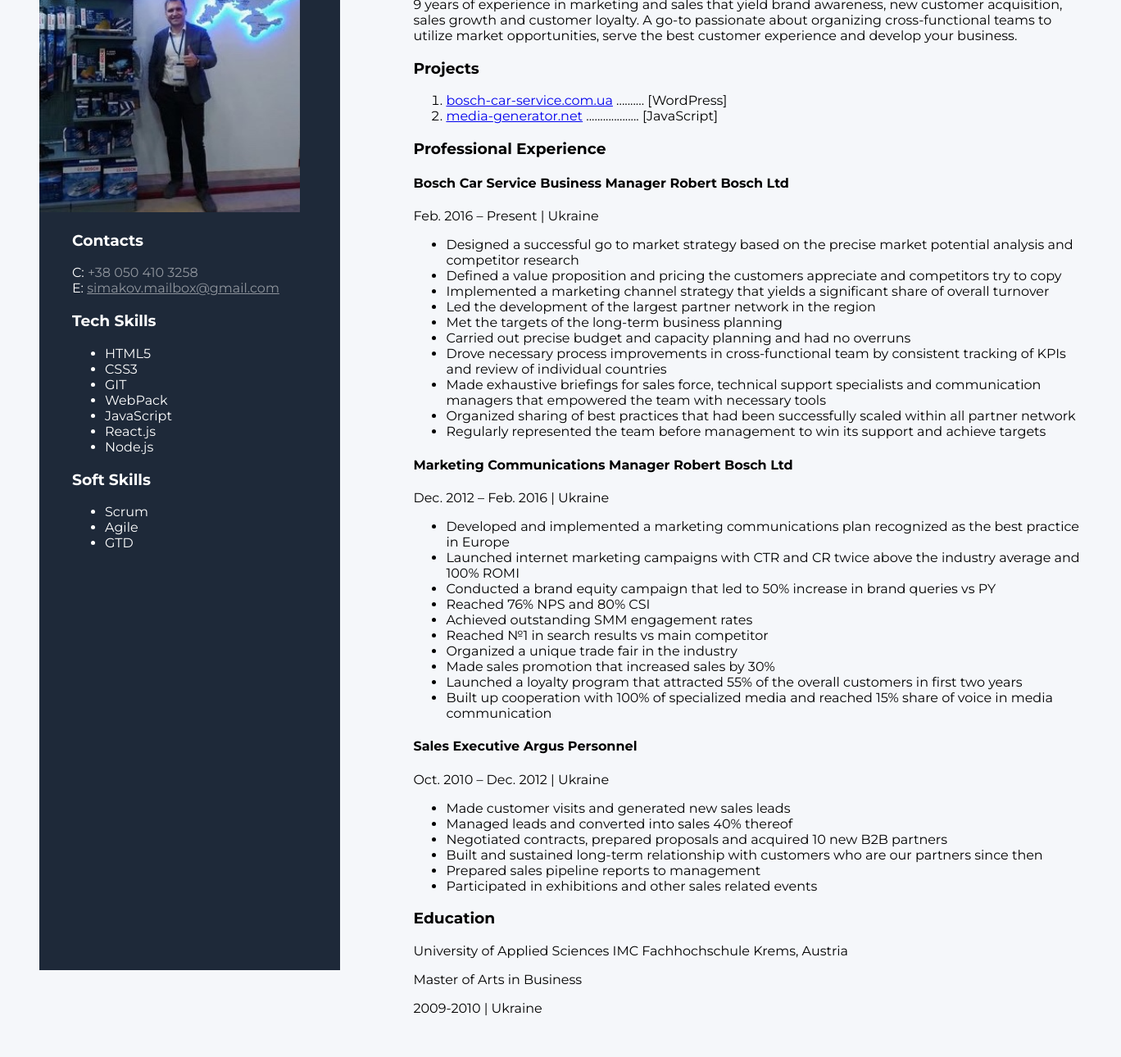
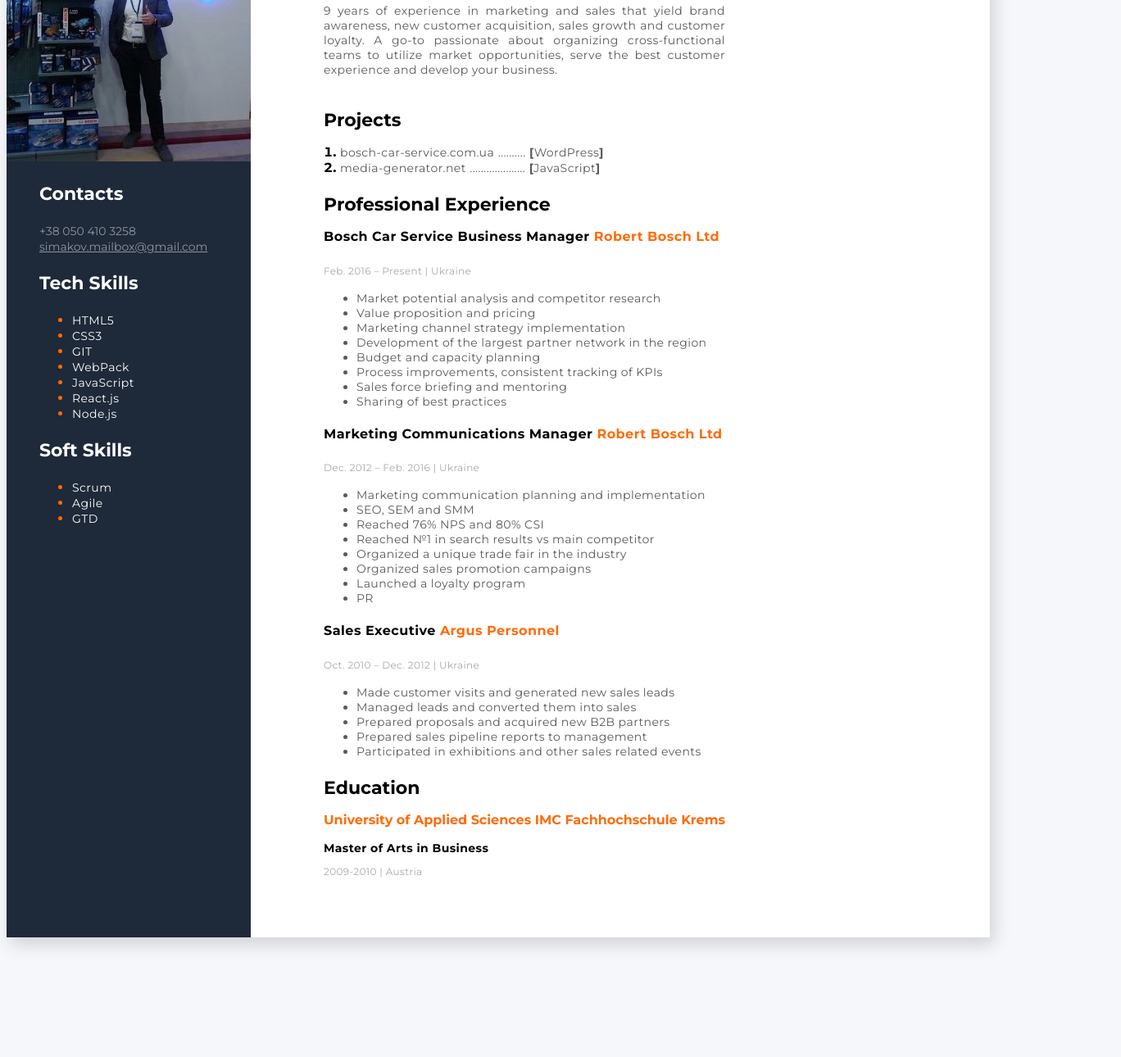
Before and after one commit to OleksandrSimakov/vscode-basics, a plain HTML site: page index.html in a window 1280 px wide. Shown: the part 183-1473 px from the top of the page at 82% size, 1368 px wide, since content can reach past the window. Drawn offline with Linux system fonts and the light colour scheme.

Commit message:
finalizes styles

```diff
--- a/css/styles.css
+++ b/css/styles.css
@@ -1,37 +1,250 @@
 body {
-  font-family: "Montserrat", sans-serif;
-  padding: 40px;
+  font-family: "Montserrat";
   width: 1280px;
   height: 1965px;
   background-color: #f5f7fa;
 }
 img {
   margin-left: -40px;
-  height: 354px;
 }
 .sidebar {
+  width: 298px;
+  height: 1319px;
   background-color: #1e2939;
-  width: 370px;
-  height: 1319px;
   box-sizing: border-box;
   padding: 40px 0px 0px 40px;
+}
+.aside {
   color: #ffffff;
+  font-family: Montserrat;
+  font-size: 22px;
+  font-weight: 700;
+  font-style: normal;
+  letter-spacing: normal;
+  line-height: 24px;
+  text-align: left;
+  font-style: normal;
+  letter-spacing: normal;
+  line-height: normal;
+}
+.skills {
+  color: #ffffff;
+  font-family: Montserrat;
+  font-size: 14px;
+  font-weight: 400;
+  font-style: normal;
+  letter-spacing: normal;
+  line-height: 24px;
+  text-align: left;
+  font-style: normal;
+  letter-spacing: 0.42px;
+  line-height: normal;
+}
+.marker {
+  color: #ff6b08;
 }
 .e-mail {
   opacity: 0.5;
   color: #ffffff;
+  font-size: 14px;
 }
 .phone {
   text-decoration: none;
   opacity: 0.5;
   color: #ffffff;
+  font-size: 14px;
 }
 .main-container {
   display: flex;
   box-sizing: border-box;
+  width: 1200px;
+  height: 1319px;
+  box-shadow: 5px 9px 20px rgba(0, 0, 0, 0.15);
+  background-color: #ffffff;
 }
 .about-me {
   margin-left: 89px;
-  width: 830px;
+  width: 902x;
   box-sizing: border-box;
 }
+.position {
+  height: 14px;
+  color: #000000;
+  font-family: Montserrat;
+  font-size: 14px;
+  font-weight: 700;
+  font-style: normal;
+  letter-spacing: normal;
+  line-height: 24px;
+  text-align: left;
+  font-style: normal;
+  letter-spacing: 0.42px;
+  line-height: normal;
+  margin-top: 60px;
+}
+.name {
+  height: 45px;
+  color: #000000;
+  font-family: Montserrat;
+  font-size: 45px;
+  font-weight: 700;
+  font-style: normal;
+  letter-spacing: normal;
+  line-height: 89px;
+  text-align: left;
+  font-style: normal;
+  letter-spacing: normal;
+  line-height: normal;
+}
+.statement {
+  width: 490px;
+  height: 107px;
+  color: #595959;
+  font-family: Montserrat;
+  font-size: 14px;
+  font-weight: 400;
+  font-style: normal;
+  letter-spacing: normal;
+  line-height: 24px;
+  text-align: justify;
+  font-style: normal;
+  letter-spacing: 0.42px;
+  line-height: normal;
+}
+.h3-about-me {
+  height: 21px;
+  color: #000000;
+  font-family: Montserrat;
+  font-size: 22px;
+  font-weight: 700;
+  font-style: normal;
+  letter-spacing: normal;
+  line-height: 24px;
+  text-align: left;
+  font-style: normal;
+  letter-spacing: normal;
+  line-height: normal;
+}
+.technology {
+  width: 138px;
+  height: 62px;
+  color: #595959;
+  font-family: Montserrat;
+  font-size: 14px;
+  font-weight: 400;
+  font-style: normal;
+  letter-spacing: normal;
+  line-height: 24px;
+  text-align: left;
+  color: #000000;
+  font-family: "Montserrat - Bold";
+  font-weight: 700;
+  font-style: normal;
+  letter-spacing: 0.42px;
+  line-height: normal;
+  font-family: "Montserrat - Bold";
+  font-weight: 700;
+  font-style: normal;
+  letter-spacing: 0.42px;
+  line-height: normal;
+  font-family: "Montserrat - Regular";
+  font-weight: 400;
+  font-style: normal;
+  letter-spacing: 0.42px;
+  line-height: normal;
+  color: #000000;
+  font-family: "Montserrat - Regular";
+  font-weight: 400;
+  font-style: normal;
+  letter-spacing: 0.42px;
+  line-height: normal;
+}
+.link {
+  width: 189px;
+  height: 63px;
+  color: #595959;
+  font-family: Montserrat;
+  font-size: 14px;
+  font-weight: 400;
+  font-style: normal;
+  letter-spacing: normal;
+  line-height: 24px;
+  text-align: left;
+  /* Text style for "https://lo" */
+  font-style: normal;
+  letter-spacing: 0.42px;
+  line-height: normal;
+  text-decoration: none;
+}
+.position-company {
+  color: #ff6b08;
+  font-family: Montserrat;
+  font-size: 16px;
+  font-weight: 700;
+  font-style: normal;
+  letter-spacing: normal;
+  line-height: 24px;
+  text-align: left;
+  /* Text style for "Manager" */
+  color: #000000;
+  font-style: normal;
+  letter-spacing: 0.48px;
+  line-height: normal;
+  /* Text style for "Roga & Kop" */
+  font-style: normal;
+  letter-spacing: 0.48px;
+  line-height: normal;
+}
+.yellow-company {
+  color: #ff6b08;
+}
+.date {
+  height: 13px;
+  color: #a8a8a8;
+  font-family: Montserrat;
+  font-size: 12px;
+  font-weight: 400;
+  font-style: normal;
+  letter-spacing: normal;
+  line-height: 24px;
+  text-align: left;
+  /* Text style for "September" */
+  font-style: normal;
+  letter-spacing: 0.36px;
+  line-height: normal;
+}
+.marker2 {
+  font-weight: 700;
+}
+.responsibilities {
+  color: #595959;
+  font-family: Montserrat;
+  font-size: 14px;
+  font-weight: 400;
+  font-style: normal;
+  letter-spacing: normal;
+  line-height: 24px;
+  text-align: left;
+  /* Text style for "Lorem ipsu" */
+  font-style: normal;
+  letter-spacing: 0.42px;
+  line-height: normal;
+}
+ol {
+  padding: 0px;
+  margin-left: 20px;
+}
+.education {
+  height: 13px;
+  color: #000000;
+  font-family: Montserrat;
+  font-size: 14px;
+  font-weight: 700;
+  font-style: normal;
+  letter-spacing: normal;
+  line-height: 24px;
+  text-align: left;
+  /* Text style for "Management" */
+  font-style: normal;
+  letter-spacing: 0.42px;
+  line-height: normal;
--- a/index.html
+++ b/index.html
@@ -1,11 +1,14 @@
 <!DOCTYPE html>
 <html lang="en">
   <head>
-    <meta charset="UTF-8">
-    <meta name="viewport" content="width=device-width, initial-scale=1.0">
+    <meta charset="UTF-8" />
+    <meta name="viewport" content="width=device-width, initial-scale=1.0" />
     <title>CV SIMAKOV OLEKSANDR</title>
-    <link rel="stylesheet" href="css/styles.css">
-    <link href="https://fonts.googleapis.com/css2?family=Montserrat:wght@400;700&display=swap" rel="stylesheet">
+    <link rel="stylesheet" href="css/styles.css" />
+    <link
+      href="https://fonts.googleapis.com/css2?family=Montserrat:wght@400;700&display=swap"
+      rel="stylesheet noreferrer noopener"
+    />
   </head>
   <body>
     <!--main container-->
@@ -13,33 +16,38 @@
       <!--sidebar container-->
       <div class="sidebar">
         <aside>
-                <img src="./img/IMG_7129.jpg" alt="my photo">
+          <img src="./img/IMG_7129.jpg" alt="my photo" width="298" height="332"/>
           <!--Contacts container-->
           <div>
-                    <h3>Contacts</h3>
-                    <div> C: <a class="phone" href="tel:+380504103258"> +38 050 410 3258</a></div>
-                    <div> E: <a class="e-mail" href="mailto:simakov.mailbox@gmail.com">simakov.mailbox@gmail.com</a></div>
+            <h3 class="aside">Contacts</h3>
+            <div>
+              <a class="phone" href="tel:+380504103258"> +38 050 410 3258</a>
+            </div>
+            <div>
+              <a class="e-mail" href="mailto:simakov.mailbox@gmail.com"
+                >simakov.mailbox@gmail.com</a>
+            </div>
           </div>
           <!--Tech Skills container-->
           <div>
-                    <h3>Tech Skills</h3>
+            <h3 class="aside">Tech Skills</h3>
             <ul>
-                        <li>HTML5</li>
-                        <li>CSS3</li>
-                        <li>GIT</li>
-                        <li>WebPack</li>
-                        <li>JavaScript</li>
-                        <li>React.js</li>
-                        <li>Node.js</li>
+              <li class="marker"><span class="skills">HTML5</span></li>
+              <li class="marker"><span class="skills">CSS3</span></li>
+              <li class="marker"><span class="skills">GIT</span></li>
+              <li class="marker"><span class="skills">WebPack</span></li>
+              <li class="marker"><span class="skills">JavaScript</span></li>
+              <li class="marker"><span class="skills">React.js</span></li>
+              <li class="marker"><span class="skills">Node.js</span></li>
             </ul>
           </div>
           <!--Soft Skills container-->
           <div>
-                    <h3>Soft Skills</h3>
+            <h3 class="aside">Soft Skills</h3>
             <ul>
-                        <li>Scrum</li>
-                        <li>Agile</li>
-                        <li>GTD</li>
+              <li class="marker"><span class="skills">Scrum</span></li>
+              <li class="marker"><span class="skills">Agile</span></li>
+              <li class="marker"><span class="skills">GTD</span></li>
             </ul>
           </div>
         </aside>
@@ -48,139 +56,104 @@
       <div class="about-me">
         <!--statement container-->
         <div>
-                <h2>Marketing Manager</h2>
-                <h1>OLEKSANDR SIMAKOV</h1>
-                <p>9 years of experience in marketing and sales that yield brand awareness, new customer acquisition, sales growth and
-                customer loyalty. A go-to passionate about organizing cross-functional teams to utilize market opportunities, serve the
-                best customer experience and develop your business.</p>
+          <h2 class="position">Marketing Manager</h2>
+          <h1 class="name">Oleksandr Simakov</h1>
+          <p class="statement">
+            9 years of experience in marketing and sales that yield brand
+            awareness, new customer acquisition, sales growth and customer
+            loyalty. A go-to passionate about organizing cross-functional teams
+            to utilize market opportunities, serve the best customer experience
+            and develop your business.
+          </p>
         </div>
         <!--projects container-->
         <div>
-                <h3>Projects</h3>
+          <h3 class="h3-about-me">Projects</h3>
           <ol>
-                    <li>
-                        <a href="http://bosch-car-service.com.ua">bosch-car-service.com.ua</a>
-                        <span>..........</span>
-                        <span>[WordPress]</span>
+            <li class="marker2">
+              <a class="link" href="http://bosch-car-service.com.ua" target="_blank" rel="noopener noreferrer">bosch-car-service.com.ua</a>
+              <span class="link">..........</span>
+              <span class="link"><b>[</b>WordPress<b>]</b></span>
             </li>
-                    <li>
-                        <a href="http://media-generator.net">media-generator.net</a>
-                        <span>...................</span>
-                        <span>[JavaScript]</span>
+            <li class="marker2">
+              <a class="link" href="http://media-generator.net" target="_blank" rel="noopener noreferrer">media-generator.net</a>
+              <span class="link">....................</span>
+              <span class="link"><b>[</b>JavaScript<b>]</b></span>
             </li>
           </ol>
         </div>
         <!--Professional Experience container-->
         <div>
-                <h3>Professional Experience</h3>
+          <h3 class="h3-about-me">Professional Experience</h3>
           <!--Company 1-->
           <div>
-                    <h4>Bosch Car Service Business Manager Robert Bosch Ltd</h4>
-                    <span>Feb. 2016 – Present | Ukraine</span>
+            <h4 class="position-company">Bosch Car Service Business Manager <span class="yellow-company">Robert Bosch Ltd</span></h4>
+            <span class="date">Feb. 2016 – Present | Ukraine</span>
             <ul>
-                        <li>
-                            Designed a successful go to market strategy based on the precise market potential analysis and competitor research
+              <li class="responsibilities">
+                Market potential analysis and competitor research
               </li>
-                        <li>
-                            Defined a value proposition and pricing the customers appreciate and competitors try to copy
+              <li class="responsibilities">
+                Value proposition and pricing
               </li>
-                        <li>
-                            Implemented a marketing channel strategy that yields a significant share of overall turnover
+              <li class="responsibilities">
+                Marketing channel strategy implementation
               </li>
-                        <li>
-                            Led the development of the largest partner network in the region
+              <li class="responsibilities">
+                Development of the largest partner network in the region
               </li>
-                        <li>
-                            Met the targets of the long-term business planning
+              <li class="responsibilities">
+                Budget and capacity planning
               </li>
-                        <li>
-                            Carried out precise budget and capacity planning and had no overruns
+              <li class="responsibilities">
+                Process improvements, consistent tracking of KPIs
               </li>
-                        <li>
-                            Drove necessary process improvements in cross-functional team by consistent tracking of KPIs and review of individual countries
+              <li class="responsibilities">
+                Sales force briefing and mentoring
               </li>
-                        <li>
-                            Made exhaustive briefings for sales force, technical support specialists and communication managers that empowered the team with necessary tools
-                        </li>
-                        <li>
-                            Organized sharing of best practices that had been successfully scaled within all partner network
-                        </li>
-                        <li>
-                            Regularly represented the team before management to win its support and achieve targets
+              <li class="responsibilities">
+                Sharing of best practices
               </li>
             </ul>
           </div>
           <!--Company 2-->
           <div>
-                    <h4>Marketing Communications Manager Robert Bosch Ltd</h4>
-                    <span>Dec. 2012 – Feb. 2016 | Ukraine</span>
+            <h4 class="position-company">Marketing Communications Manager <span class="yellow-company">Robert Bosch Ltd</span></h4>
+            <span class="date">Dec. 2012 – Feb. 2016 | Ukraine</span>
             <ul>
-                        <li>
-                            Developed and implemented a marketing communications plan recognized as the best practice in Europe
-                        </li>
-                        <li>
-                            Launched internet marketing campaigns with CTR and CR twice above the industry average and 100% ROMI
-                        </li>
-                        <li>
-                            Conducted a brand equity campaign that led to 50% increase in brand queries vs PY
-                        </li>
-                        <li>
-                            Reached 76% NPS and 80% CSI
-                        </li>
-                        <li>
-                            Achieved outstanding SMM engagement rates
-                        </li>
-                        <li>
-                            Reached №1 in search results vs main competitor
-                        </li>
-                        <li>
-                            Organized a unique trade fair in the industry
-                        </li>
-                        <li>
-                            Made sales promotion that increased sales by 30%
-                        </li>
-                        <li>
-                            Launched a loyalty program that attracted 55% of the overall customers in first two years
-                        </li>
-                        <li>
-                            Built up cooperation with 100% of specialized media and reached 15% share of voice in media communication
-                        </li>
+              <li class="responsibilities">Marketing communication planning and implementation</li>
+              <li class="responsibilities">SEO, SEM and SMM</li>
+              <li class="responsibilities">Reached 76% NPS and 80% CSI</li>
+              <li class="responsibilities">Reached №1 in search results vs main competitor</li>
+              <li class="responsibilities">Organized a unique trade fair in the industry</li>
+              <li class="responsibilities">Organized sales promotion campaigns</li>
+              <li class="responsibilities">Launched a loyalty program</li>
+              <li class="responsibilities">PR</li>
             </ul>
           </div>
           <!--Company 3-->
           <div>
-                    <h4>Sales Executive Argus Personnel</h4>
-                    <span>Oct. 2010 – Dec. 2012 | Ukraine</span>
+            <h4 class="position-company">Sales Executive <span class="yellow-company">Argus Personnel</span></h4>
+            <span class="date">Oct. 2010 – Dec. 2012 | Ukraine</span>
             <ul>
-                        <li>
-                            Made customer visits and generated new sales leads
-                        </li>
-                        <li>
-                            Managed leads and converted into sales 40% thereof
-                        </li>
-                        <li>
-                            Negotiated contracts, prepared proposals and acquired 10 new B2B partners
-                        </li>
-                        <li>
-                            Built and sustained long-term relationship with customers who are our partners since then
-                        </li>
-                        <li>
-                            Prepared sales pipeline reports to management
-                        </li>
-                        <li>
-                            Participated in exhibitions and other sales related events
-                        </li>
+              <li class="responsibilities">Made customer visits and generated new sales leads</li>
+              <li class="responsibilities">Managed leads and converted them into sales</li>
+              <li class="responsibilities">Prepared proposals and acquired new B2B partners</li>
+              <li class="responsibilities">Prepared sales pipeline reports to management</li>
+              <li class="responsibilities">Participated in exhibitions and other sales related events</li>
             </ul>
           </div>
         </div>
         <!--Education container-->
         <div>
-                <h3>Education</h3>
+          <h3 class="h3-about-me">Education</h3>
           <!--University-->
           <div>
-                    <p>University of Applied Sciences IMC Fachhochschule Krems, Austria</p>
-                    <p>Master of Arts in Business</p>
-                    <span>2009-2010 | Ukraine</span>
+            <p>
+              <span class="yellow-company"><b>University of Applied Sciences IMC Fachhochschule Krems</b></span>
+            </p>
+            <p class="education">Master of Arts in Business</p>
+            <span class="date">2009-2010 | Austria</span>
           </div>
         </div>
       </div>
```
Also changed, not shown: 1 other file. Lines whose indentation alone changed are shown as unchanged.
